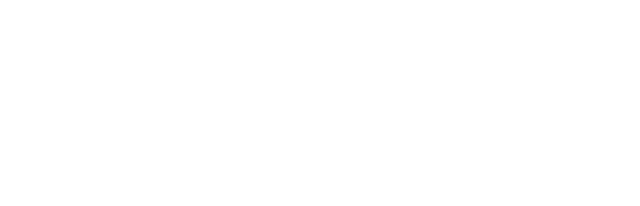
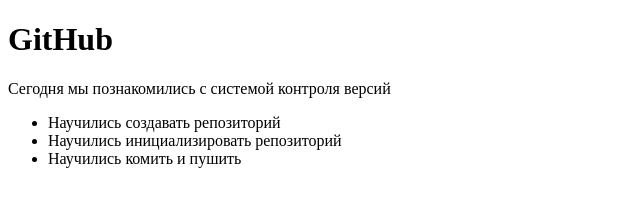
Before and after one commit to Fleytist/TEST, a plain HTML site: page index.html in a window 1280 px wide. Shown: the whole page, without its empty margins (0-640 px from the left). Drawn offline with Linux system fonts and the light colour scheme.

Commit message:
we are add change in file index

```diff
--- a/index.html
+++ b/index.html
@@ -6,6 +6,12 @@
     <title>Document</title>
 </head>
 <body>
-
+    <h1>GitHub</h1>
+    <p>Сегодня мы познакомились с системой контроля версий</p>
+    <ul>
+        <li>Научились создавать репозиторий</li>
+        <li>Научились инициализировать репозиторий</li>
+        <li>Научились комить и пушить</li>
+    </ul>
 </body>
 </html>
```
